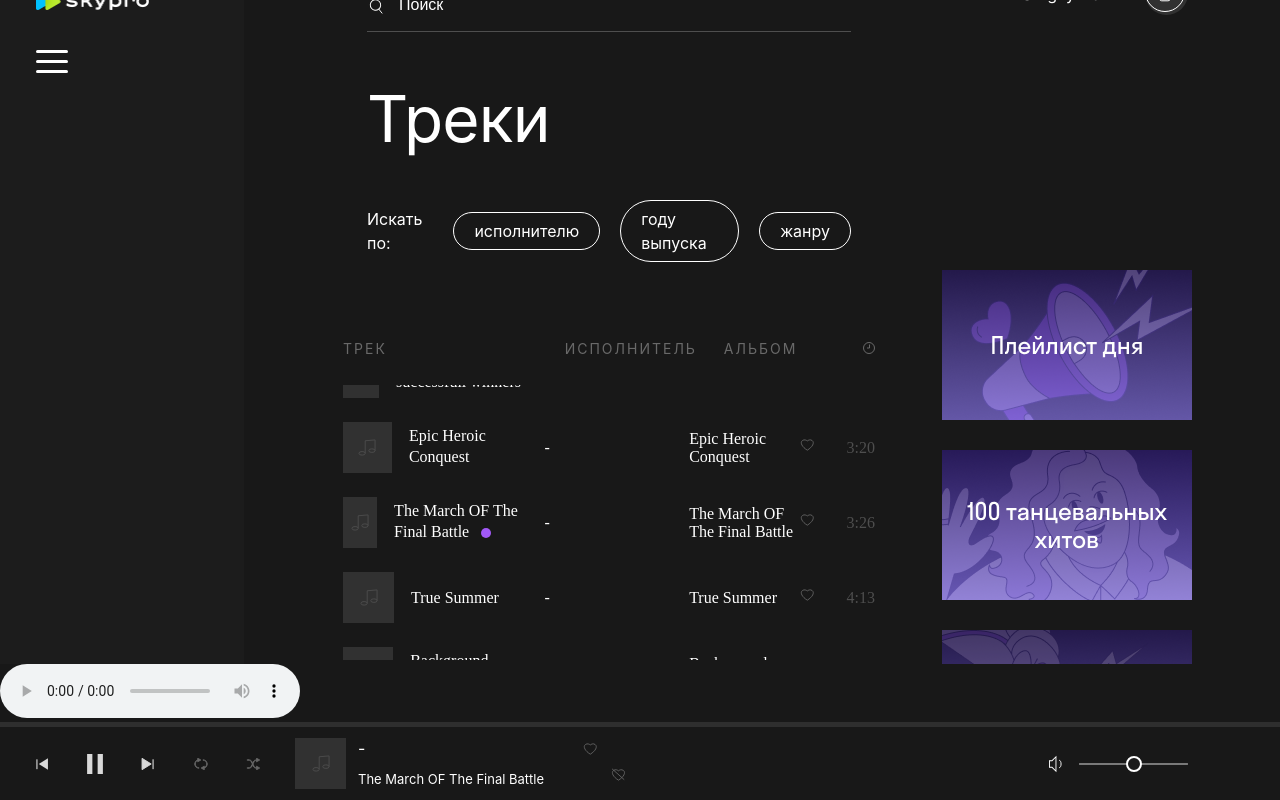
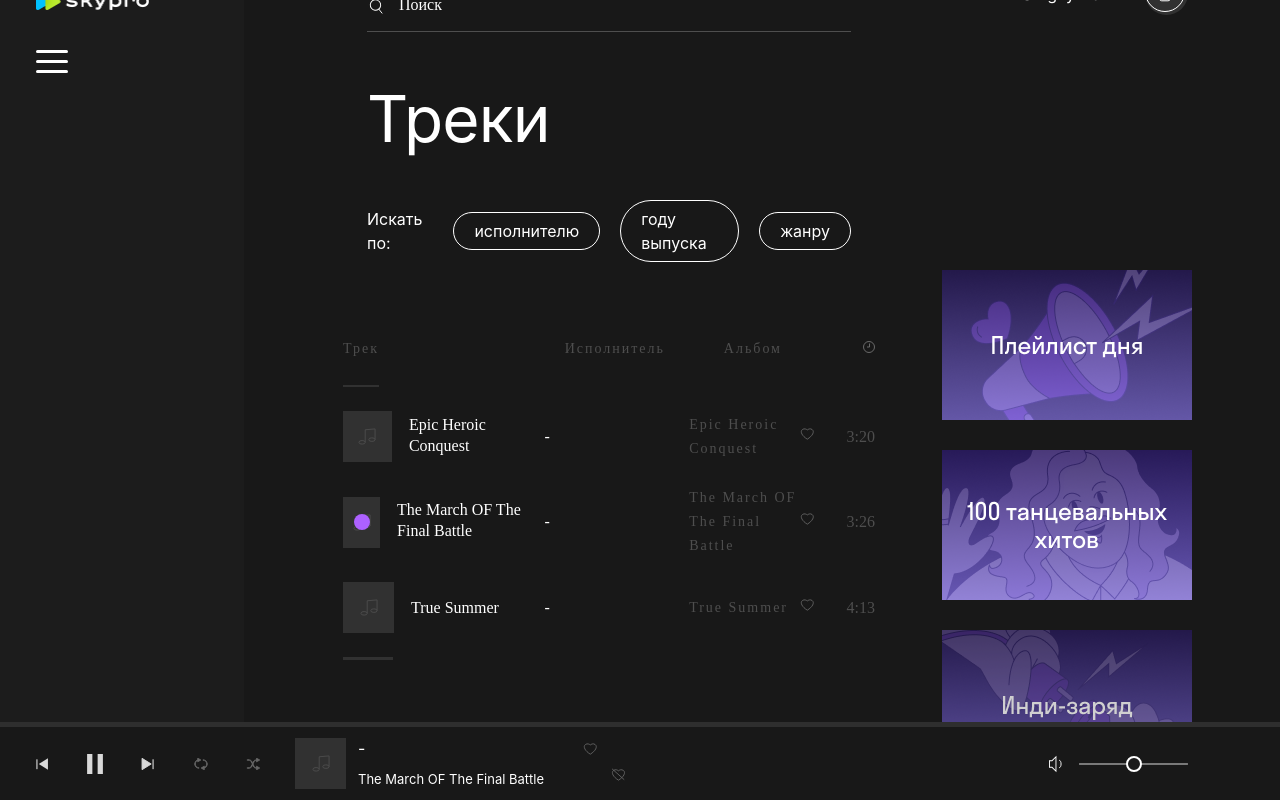
Before and after one commit to 92Ezio48/Skypro-Music_, a Next.js app: page / in a window 1280 px wide. Both pictures are taken after a click on the element 609 px from the left and 582 px from the top of the page. Shown: the part 60-860 px from the top of the page. Built offline with nearby package versions, Linux system fonts and the light colour scheme.

Commit message:
HW-3 v1.1

```diff
--- a/src/components/Bar/Bar.tsx
+++ b/src/components/Bar/Bar.tsx
@@ -42,7 +42,7 @@ export default function Bar() {
   };
   return (
     <div className={styles.bar}>
-      <audio ref={audioRef} controls src={currentTrack?.track_file}></audio>
+      <audio ref={audioRef} src={currentTrack?.track_file}></audio>
       <div className={styles.bar__content}>
         <div className={styles.bar__playerProgress}></div>
         <div className={styles.bar__playerBlock}>
--- a/src/components/CenterContent/CenterContent.module.scss
+++ b/src/components/CenterContent/CenterContent.module.scss
@@ -41,13 +41,13 @@
 }
 
 .playlistTitle__col {
-  font-style: normal;
+  color: rgba(78, 78, 78, 1);
+  font-family: StratosSkyeng;
+  font-size: 14px;
   font-weight: 400;
-  font-size: 14px;
   line-height: 24px;
   letter-spacing: 2px;
-  color: #696969;
-  text-transform: uppercase;
+  text-align: left;
 }
 
 .playlistTitle__svg {
--- a/src/components/PlaylistItem/PlaylistItem.module.scss
+++ b/src/components/PlaylistItem/PlaylistItem.module.scss
@@ -50,6 +50,7 @@
   -ms-flex-pack: center;
   justify-content: center;
   margin-right: 17px;
+  position: relative;
 }
 
 .track__titleSvg {
@@ -115,18 +116,12 @@
 }
 
 .track__albumLink {
-  font-style: normal;
+  color: rgba(78, 78, 78, 1);
+  font-family: StratosSkyeng;
+  font-size: 14px;
   font-weight: 400;
-  font-size: 16px;
   line-height: 24px;
-  color: #696969;
-  text-decoration: none;
-  color: rgba(255, 255, 255, 1);
-  font-family: StratosSkyeng;
-  font-size: 16px;
-  font-weight: 400;
-  line-height: 18px;
-  letter-spacing: 0.1%;
+  letter-spacing: 2px;
   text-align: left;
 }
 
@@ -158,13 +153,15 @@
   gap: 16px;
 }
 .track__indicator {
-  display: inline-block;
-  margin-left: 8px;
-  width: 10px;
-  height: 10px;
+  position: absolute;
+  top: 50%;
+  left: 50%;
+  transform: translate(-50%, -50%);
+  width: 16px; // отрегулируй по макету
+  height: 16px;
   border-radius: 50%;
-  background: #a259f7; // фиолетовый
-  vertical-align: middle;
+  background: #ad61ff; // фирменный фиолетовый
+  z-index: 2;
 }
 
 .track__indicator_pulse {
--- a/src/components/PlaylistItem/PlaylistItem.tsx
+++ b/src/components/PlaylistItem/PlaylistItem.tsx
@@ -40,19 +40,19 @@ export default function PlaylistItem({ track }: PlaylistItemProps) {
             <svg className={styles.track__titleSvg}>
               <use xlinkHref="/img/icon/sprite.svg#icon-note"></use>
             </svg>
+            {isCurrent && (
+              <span
+                className={
+                  isPlay
+                    ? styles.track__indicator_pulse // анимация
+                    : styles.track__indicator // статичная
+                }
+              ></span>
+            )}
           </div>
           <div className={styles.track__title_text}>
             <div className={styles.track__titleLink}>
               {track.name} <span className={styles.track__titleSpan}></span>
-              {isCurrent && (
-                <span
-                  className={
-                    isPlay
-                      ? styles.track__indicator_pulse // анимация
-                      : styles.track__indicator // статичная
-                  }
-                ></span>
-              )}
             </div>
           </div>
         </div>
--- a/src/components/Search/Search.module.scss
+++ b/src/components/Search/Search.module.scss
@@ -43,6 +43,13 @@
   font-weight: 400;
   font-size: 16px;
   line-height: 24px;
+  color: rgba(255, 255, 255, 1);
+  font-family: StratosSkyeng;
+  font-size: 16px;
+  font-weight: 400;
+  line-height: 18px;
+  letter-spacing: 0.1%;
+  text-align: left;
 }
 
 .search__text:-ms-input-placeholder {
```
Also changed, not shown: 1 other file (tests, documents, lock files or other folders).
